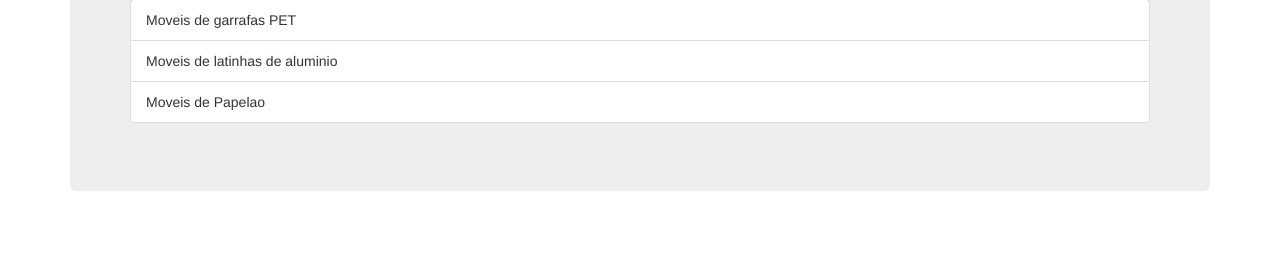
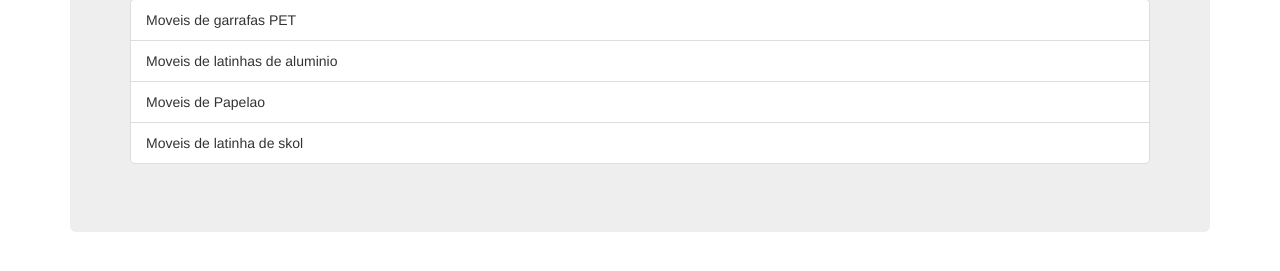
Before and after one commit to ivanelson/ceut, a plain HTML site: page index.html in a window 1280 px wide. Shown: the part 201-472 px from the top of the page. Drawn offline with nearby package versions, Linux system fonts and the light colour scheme.

Commit message:
Moveis de latinha de skol

```diff
--- a/index.html
+++ b/index.html
@@ -17,6 +17,7 @@
              <li class="list-group-item">Moveis de garrafas PET</li>
              <li class="list-group-item">Moveis de latinhas de aluminio</li>
              <li class="list-group-item">Moveis de Papelao</li>
+             <li class="list-group-item">Moveis de latinha de skol</li>
          </ul>
     </body>
 </html>
```
